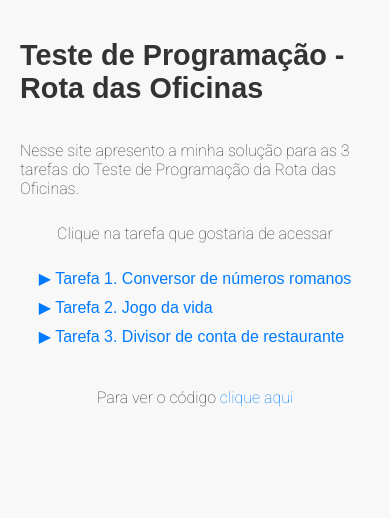
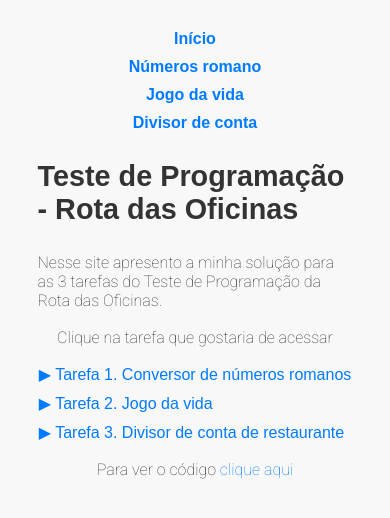
Before and after one commit to maxwell-paulo/rota-das-oficinas-test, a React (Create React App) app: page / in a window 390 px wide. Shown: the top 518 px of the page. Built offline with nearby package versions, Linux system fonts and the light colour scheme; a web font is replaced by a local one.

Commit message:
create and style Navbar

```diff
--- a/src/App.js
+++ b/src/App.js
@@ -4,15 +4,20 @@ import { Home } from "./pages/Home";
 import { RomanNumbers } from "./pages/RomanNumbers"
 import { GameOfLife } from "./pages/GameOfLife"
 import { BillDivider } from "./pages/BillDivider"
+import { Navbar } from "./components/Navbar/Navbar";
 
 function App() {
   return (
+    <div className="App">
+    <Navbar />
+
     <Routes>
       <Route path="/" element={<Home />}/>
       <Route path="/numeros-romanos" element={<RomanNumbers />}/>
       <Route path="/jogo-da-vida" element={<GameOfLife />}/>
       <Route path="/conta" element={<BillDivider />}/>
     </Routes>
+    </div>
   );
 }
 
--- a/src/components/Navbar/Navbar.js
+++ b/src/components/Navbar/Navbar.js
@@ -5,24 +5,14 @@ import style from "./style.module.css";
 export function Navbar() {
   return (
     <div className={style.container}>
-      <div className={style.nav}>
-        <Link to={"/"}>
-          <img src={logo} alt="siteLogo" className={style.img} />
-        </Link>
-        <SearchBar />
-        <div className={style.links}>
-          <Link to={"/"}>
-            <p>Home</p>
-          </Link>
-          <Link to={`/add-cromo`}>
-            <p>Colar cromo</p>
-          </Link>
-          <Link to={`/about-us`}>
-            <p>Sobre</p>
-          </Link>
-        </div>
+    <div className={style.nav}>
+        <a href="/" className={style.navbarBrand}>Início</a>
 
-      </div>
+        <a href="/numeros-romanos" className={style.navbarBrand}>Números romano</a>
+        <a href="/jogo-da-vida" className={style.navbarBrand}>Jogo da vida</a>
+        <a href="/conta" className={style.navbarBrand}>Divisor de conta</a>
+</div>
+
     </div>
   );
 
--- a/src/components/Navbar/style.module.css
+++ b/src/components/Navbar/style.module.css
@@ -1,32 +1,56 @@
+* {
+  margin: 0;
+}
+
 .container {
-  height: 70px;
+  height: 10vh;
   width: 100%;
-  background-color: #2D2F43;
+  background-color: #333;
+  color: #fff;
   display: flex;
   justify-content: center;
   align-items: center;
+  position: fixed;
+  top: 0;
+  left: 0;
 }
 
 .nav {
   max-width: 80vw;
-  width: 90vw;
+  width: 90%;
   display: flex;
-  justify-content: space-between;
+  justify-content: center;
   align-items: center;
+  gap: 20px;
   padding: 20px;
 }
 
-.links {
-  display: flex;
-  gap: 20px;
-
+.navbarBrand {
+  font-size: 1rem;
+  font-weight: bold;
+  text-decoration: none;
+  color: #fff;
 }
 
-.links p {
-  text-decoration: none;
-  color: white;
+.navbarBrand:hover {
+  text-decoration: underline;
 }
 
-.img {
-  width: 40px;
+@media (max-width: 768px) {
+  .container {
+    background-color: #f8f8f8;
+    height: auto;
+    position: relative;
+    top: 0
+  }
+
+  .nav {
+    flex-direction: column;
+    gap: 10px;
+    padding: 10px;
+  }
+
+  .navbarBrand {
+    color: #007bff;
+  }
 }
--- a/src/pages/BillDivider/style.module.css
+++ b/src/pages/BillDivider/style.module.css
@@ -1,13 +1,14 @@
 @import url('https://fonts.googleapis.com/css2?family=Roboto:wght@100;400;700&display=swap');
 
 .container {
-  max-width: 80vw;
+  max-width: 90%;
   margin: 0 auto;
+  padding: 5%;
   display: flex;
   flex-direction: column;
   align-items: center;
   justify-content: center;
-  gap: 2rem;
+  gap: 2vw;
 }
 
 .formContainer {
--- a/src/pages/Home/index.js
+++ b/src/pages/Home/index.js
@@ -10,18 +10,18 @@ export function Home() {
 
     <ul className={style.taskList}>
       <li>
-        <a href="/numeros-romanos">Tarefa 1. Conversor de números romanos</a>
+        <a href="/numeros-romanos" className={style.pageLink}>Tarefa 1. Conversor de números romanos</a>
       </li>
       <li>
-        <a href="/jogo-da-vida">Tarefa 2. Jogo da vida</a>
+        <a href="/jogo-da-vida" className={style.pageLink}>Tarefa 2. Jogo da vida</a>
       </li>
       <li>
-        <a href="/conta">Tarefa 3. Divisor de conta de restaurante</a>
+        <a href="/conta" className={style.pageLink}>Tarefa 3. Divisor de conta de restaurante</a>
       </li>
     </ul>
 
     <p>Para ver o código <a href="https://github.com/maxwell-paulo/rota-das-oficinas-test" target="_blank"
-        rel="noreferrer">clique aqui</a></p>
+        rel="noreferrer" className={style.pageLink}>clique aqui</a></p>
   </div>
   )
 
--- a/src/pages/Home/style.module.css
+++ b/src/pages/Home/style.module.css
@@ -7,12 +7,14 @@ body {
 }
 
 .container {
-  max-width: 800px;
+  max-width: 90%;
   margin: 0 auto;
+  padding: 5%;
   display: flex;
   flex-direction: column;
   align-items: center;
   justify-content: center;
+  gap: 2vw;
 }
 
 .container h1 {
@@ -25,12 +27,12 @@ body {
   margin-bottom: 10px;
 }
 
-a {
+.pageLink {
   color: #007bff;
   text-decoration: none;
 }
 
-a:hover {
+.pageLink:hover {
   text-decoration: underline;
 }
 
```
